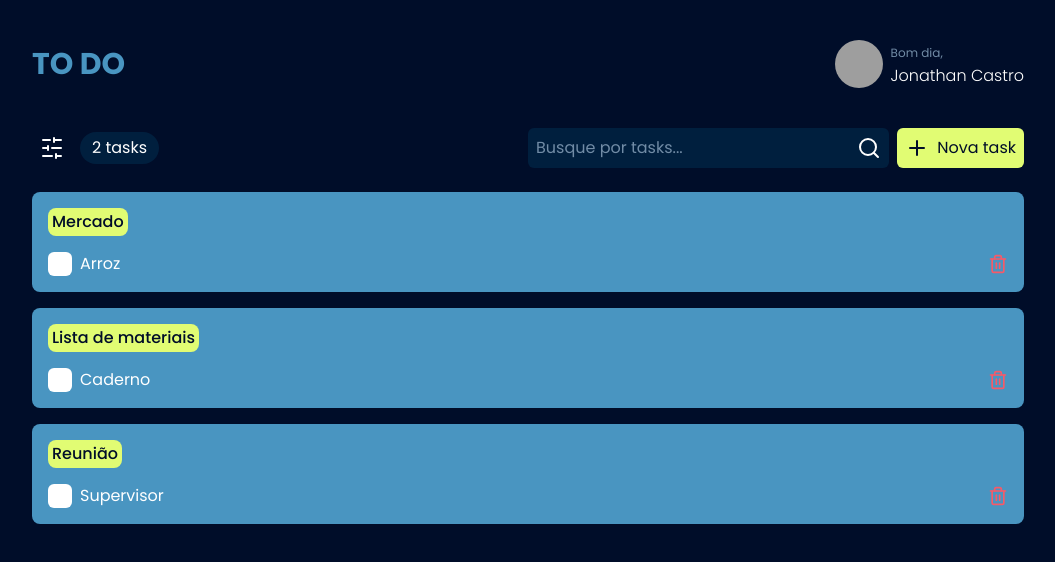
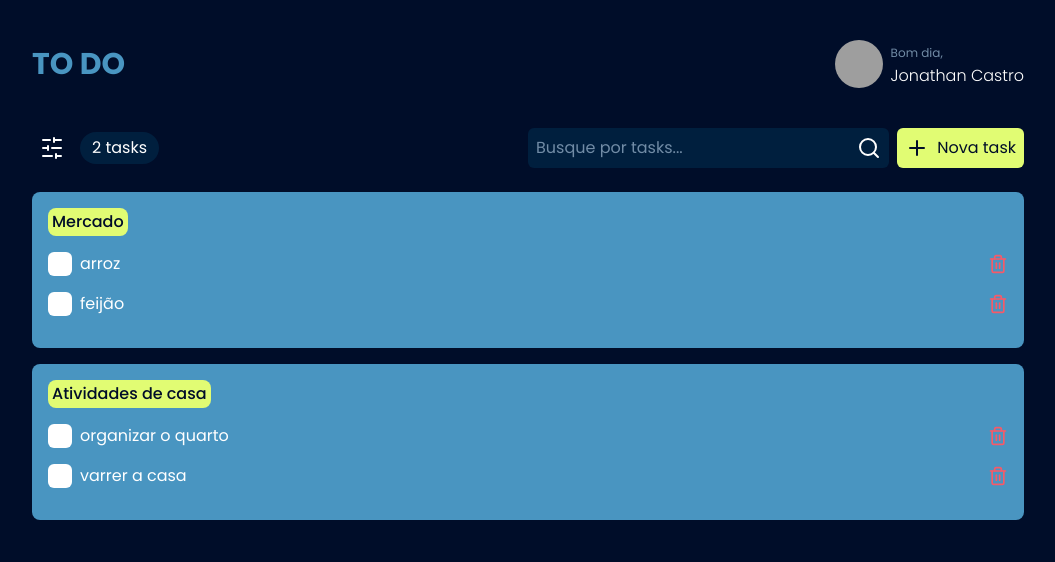
Before and after one commit to johnncaastro/to.do, a React (Vite) app: page / in a window 1280 px wide. Shown: the top 562 px of the page, without its empty margins (112-1167 px from the left). Built offline with nearby package versions, Linux system fonts and the light colour scheme; data requests are answered from the project's data file; grey boxes are pictures that could not be loaded.

Commit message:
feat: load tasks in page

```diff
--- a/src/App.tsx
+++ b/src/App.tsx
@@ -1,14 +1,12 @@
-import { useState } from "react"
-import * as Checkbox from "@radix-ui/react-checkbox"
+import { TasksProvider } from "./hooks/useTasks"
 import * as Dialog from "@radix-ui/react-dialog"
+import { Tasks } from "./components/tasks"
 import { NewTaskModal } from "./components/newTaskModal"
-import { Check, Plus, Search, SlidersHorizontal, Trash2 } from "lucide-react"
+import { Plus, Search, SlidersHorizontal } from "lucide-react"
 
 export function App() {
-  const [isChecked, setIsChecked] = useState(false)
-
   return (
-    <>
+    <TasksProvider>
       <header className="flex items-center justify-between mb-10">
         <h1 className="uppercase text-blue-300 font-bold text-3xl">to do</h1>
         <div className="flex items-center gap-2">
@@ -60,88 +58,8 @@ export function App() {
             </Dialog.Root>
           </div>
         </div>
-        <div className="space-y-4">
-          <div className="bg-blue-300 rounded-lg p-4">
-            <h2 className="bg-yellow-300 text-blue-700 font-medium rounded-lg w-max px-1 py-0.5 mb-4">
-              Mercado
-            </h2>
-
-            <div className="flex items-center gap-2">
-              <Checkbox.Root
-                id="item-task-1"
-                className="bg-white w-6 h-6 flex items-center justify-center rounded-md p-2 hover:bg-blue-700 transition-colors duration-200"
-              >
-                <Checkbox.Indicator>
-                  <Check className="w-5 h-5 text-blue-300" />
-                </Checkbox.Indicator>
-              </Checkbox.Root>
-              <label htmlFor="item-task-1">
-                Arroz
-              </label>
-              <button
-                type="button"
-                className="text-red-300 block ml-auto hover:text-red-500 transition-colors duration-200"
-              >
-                <Trash2 className="w-5 h-5" />
-              </button>
-            </div>
-          </div>
-
-          <div className="bg-blue-300 rounded-lg p-4">
-            <h2 className="bg-yellow-300 text-blue-700 font-medium rounded-lg w-max px-1 py-0.5 mb-4">Lista de materiais</h2>
-
-            <div className="flex items-center gap-2">
-              <Checkbox.Root
-                id="item-task-2"
-                className="bg-white w-6 h-6 flex items-center justify-center rounded-md p-2 hover:bg-blue-700 transition-colors duration-200"
-              >
-                <Checkbox.Indicator>
-                  <Check className="w-5 h-5 text-blue-300" />
-                </Checkbox.Indicator>
-              </Checkbox.Root>
-              <label htmlFor="item-task-2">
-                Caderno
-              </label>
-              <button
-                type="button"
-                className="text-red-300 block ml-auto hover:text-red-500 transition-colors duration-200"
-              >
-                <Trash2 className="w-5 h-5" />
-              </button>
-            </div>
-          </div>
-
-          <div className="bg-blue-300 rounded-lg p-4">
-            <h2
-              className="bg-yellow-300 text-blue-700 font-medium rounded-lg w-max px-1 py-0.5 mb-4"
-            >
-              Reunião
-            </h2>
-
-            <div className="group flex items-center gap-2">
-              <Checkbox.Root
-                id="item-task-3"
-                checked={isChecked}
-                onCheckedChange={() => setIsChecked((state) => !state)}
-                className="bg-white w-6 h-6 flex items-center justify-center rounded-md p-2 hover:bg-blue-700 transition-colors duration-200"
-              >
-                <Checkbox.Indicator>
-                  <Check className="w-5 h-5 text-blue-300" />
-                </Checkbox.Indicator>
-              </Checkbox.Root>
-              <label htmlFor="item-task-3" className={`${isChecked ? "line-through" : ""}`}>
-                Supervisor
-              </label>
-              <button
-                type="button"
-                className="text-red-300 block ml-auto hover:text-red-500 transition-colors duration-200"
-              >
-                <Trash2 className="w-5 h-5" />
-              </button>
-            </div>
-          </div>
-        </div>
+        <Tasks />
       </main>
-    </>
+    </TasksProvider>
   )
 }
--- /dev/null
+++ b/src/components/tasks.tsx
@@ -0,0 +1,45 @@
+import * as Checkbox from "@radix-ui/react-checkbox"
+import { useTasks } from "../hooks/useTasks"
+import { Check, Trash2 } from "lucide-react"
+
+export function Tasks() {
+  const { tasks } = useTasks()
+
+  return (
+    <div className="space-y-4">
+      {tasks?.map(task => (
+        <div key={task.id} className="bg-blue-300 rounded-lg p-4">
+          <h2
+            className="bg-yellow-300 text-blue-700 font-medium rounded-lg w-max px-1 py-0.5 mb-4"
+          >
+            {task.title}
+          </h2>
+
+          {task.items.map(item => (
+            <div key={item.name} className="group flex items-center gap-2 mb-4">
+              <Checkbox.Root
+                id={item.name}
+                checked={item.isComplete}
+                onCheckedChange={() => {}}
+                className="bg-white w-6 h-6 flex items-center justify-center rounded-md p-2 hover:bg-blue-700 transition-colors duration-200"
+              >
+                <Checkbox.Indicator>
+                  <Check className="w-5 h-5 text-blue-300" />
+                </Checkbox.Indicator>
+              </Checkbox.Root>
+              <label htmlFor={item.name} className={`${item.isComplete ? "line-through" : ""}`}>
+                {item.name}
+              </label>
+              <button
+                type="button"
+                className="text-red-300 block ml-auto hover:text-red-500 transition-colors duration-200"
+              >
+                <Trash2 className="w-5 h-5" />
+              </button>
+            </div>
+          ))}
+        </div>
+      ))}
+    </div>
+  )
+}
--- a/src/hooks/useTasks.tsx
+++ b/src/hooks/useTasks.tsx
@@ -1,4 +1,5 @@
-import { createContext, ReactNode, useContext, useState } from "react";
+import { createContext, ReactNode, useContext, useEffect, useState } from "react";
+import { api } from "../services/api";
 
 interface Task {
   id: number
@@ -25,6 +26,17 @@ export const TasksContext = createContext<TasksContextData>({} as TasksContextDa
 
 export function TasksProvider({ children }: TasksProviderProps) {
   const [tasks, setTasks] = useState<Task[]>([]);
+
+  async function loadTasks() {
+    const response = await api.get('/tasks')
+    const data = await response.data
+
+    setTasks(data)
+  }
+
+  useEffect(() => {
+    loadTasks()
+  }, [])
 
   function createNewTask(taskInput: string) {
     if(!taskInput || taskInput.trim() === '') {
--- /dev/null
+++ b/src/services/api.ts
@@ -0,0 +1,5 @@
+import axios from 'axios'
+
+export const api = axios.create({
+  baseURL: "http://localhost:3333"
+})
```
